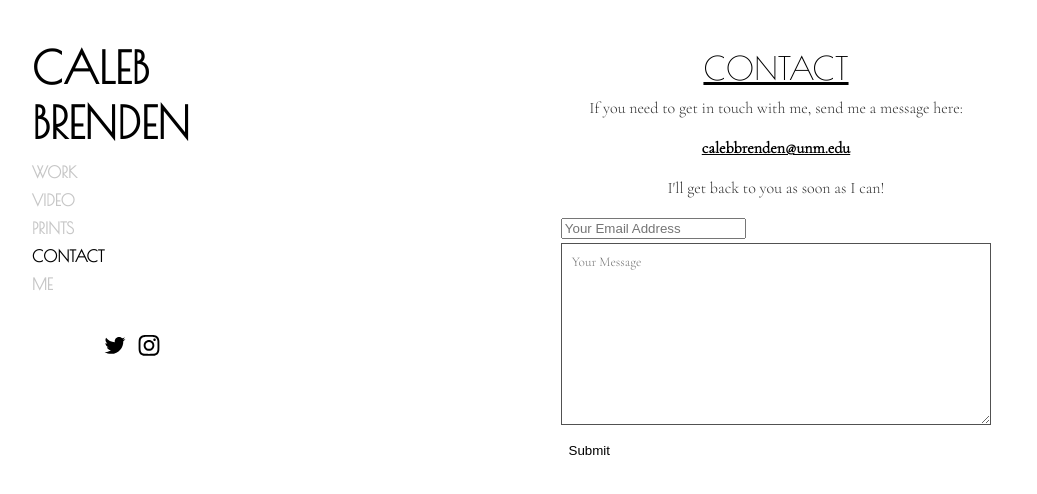
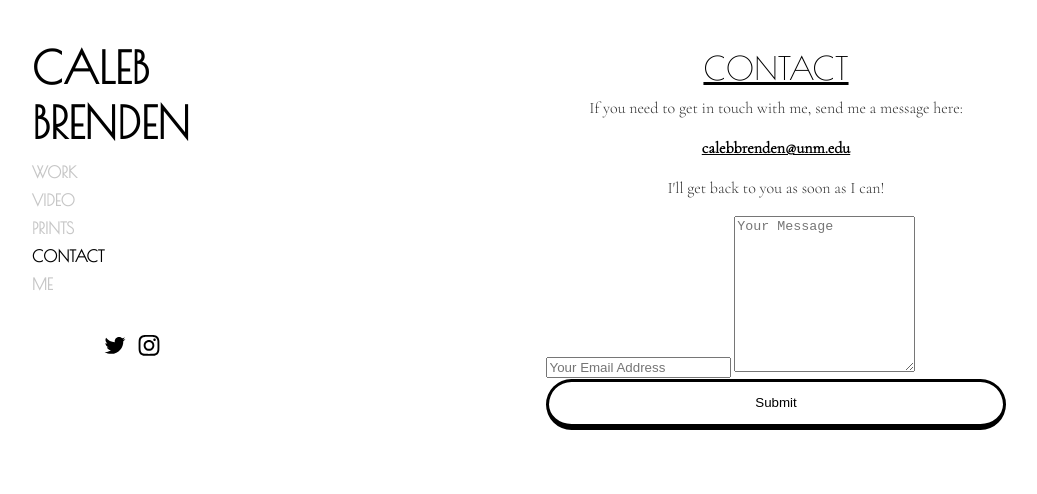
Before and after one commit to calebbrenden/my-site, a Jekyll site: the page built from contact.md, in a window 1280 px wide. Shown: the top 494 px of the page, without its empty margins (0-1037 px from the left). Built offline with Jekyll 4.4.1, drawn with Linux system fonts in a browser that asks for light colours.

Commit message:
edited profile bio, changed form css

```diff
--- a/_sass/hydeout/_layout.scss
+++ b/_sass/hydeout/_layout.scss
@@ -174,30 +174,36 @@
      CONTACT FORM
 ----------------------------------------------------------- */
 
-form.contact-form input[type="text"], form.contact-form textarea[type="text"] {
+form.contact-form input[type="text"], form.contact-form textarea[type="text"] form.contact-form email[type="email"] {
     width: 100%;
     vertical-align: middle;
     margin-top: 0.25em;
     margin-bottom: 0.5em;
     padding: 0.75em;
-    font-family: 'Cormorant Garamond', serif;
+    font-family: monospace, sans-serif;
     font-weight: lighter;
     border-style: solid;
-    border-color: $gray-5;
+    border-color: #444;
     outline-color: #2e83e6;
     border-width: 1px;
-    border-radius: 0px;
+    border-radius: 3px;
     transition: box-shadow .2s ease;
 }
+
 form.contact-form input[type="submit"] {
-    outline: none;
-    background-color: #fff;
-    border-radius: 0px;
+  color: #000;
+  text-align: center;
+    display: inline-block;
+    border: solid #000;
     border-width: 3px 3px 6px 3px;
-    padding: 0.5em;
-    margin: 0.25em 0 0 0;
-    border: 1px solid transparent;
-    height: auto;
+    width: 100%;
+    background: $body-bg;
+    margin: 0rem;
+
+    &:hover {
+      background-color: #000;
+      color: #fff;
+    }
 }
 
 
```
Also changed, not shown: me.md (+2 -6 lines).
